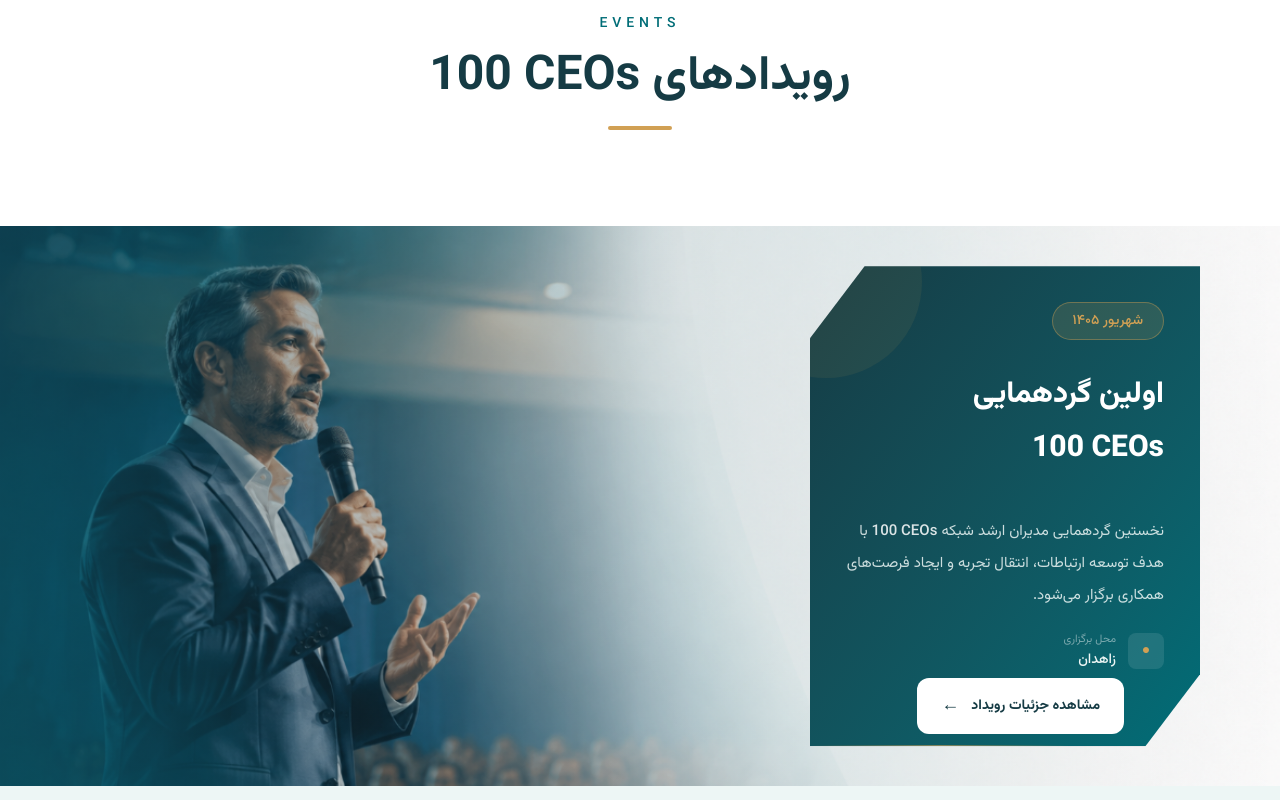
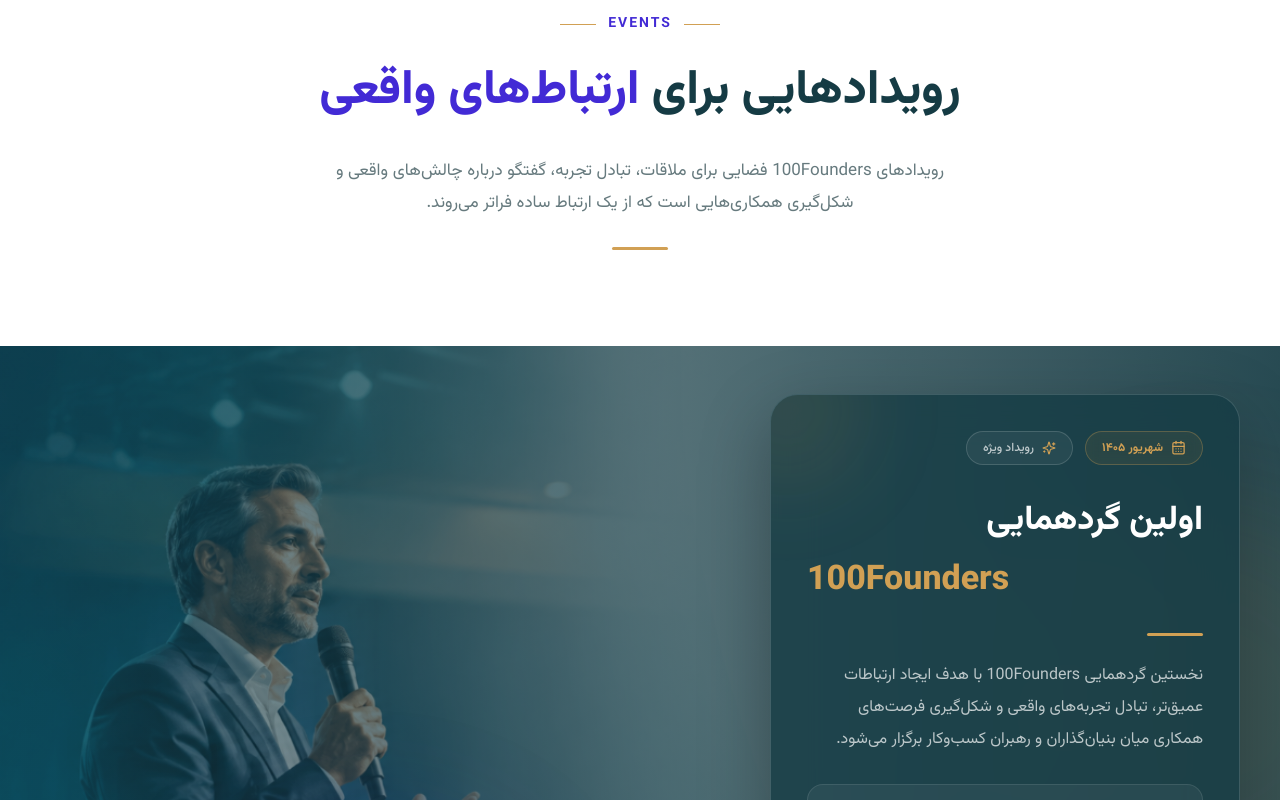
Before and after one commit to fatemehharatimoghadam/100founders, a Next.js app: page / in a window 1280 px wide. Shown: the part 4880-5680 px from the top of the page. Built offline with nearby package versions, Linux system fonts and the light colour scheme.

Commit message:
feat: redesign events section for 100Founders

```diff
--- a/src/components/sections/Events.tsx
+++ b/src/components/sections/Events.tsx
@@ -1,5 +1,12 @@
 import Image from "next/image";
 import Link from "next/link";
+
+import {
+  ArrowLeft,
+  CalendarDays,
+  MapPin,
+  Sparkles,
+} from "lucide-react";
 
 
 const events = [
@@ -7,299 +14,439 @@ const events = [
     location: "زاهدان",
     date: "شهریور ۱۴۰۵",
     slug: "zahedan-1405",
+    title: "اولین گردهمایی 100Founders",
+    description:
+      "نخستین گردهمایی 100Founders با هدف ایجاد ارتباطات عمیق‌تر، تبادل تجربه‌های واقعی و شکل‌گیری فرصت‌های همکاری میان بنیان‌گذاران و رهبران کسب‌وکار برگزار می‌شود.",
   },
-];
+] as const;
 
 
 export default function Events() {
   return (
     <section
       id="events"
+      dir="rtl"
       className="
         overflow-hidden
         bg-white
       "
     >
-      {/* ================= HEADER ================= */}
+      {/* ========================================
+          HEADER
+      ======================================== */}
       <div
         className="
+          mx-auto
+          max-w-4xl
           px-6
           py-20
           text-center
           md:py-24
         "
       >
+        <div
+          className="
+            flex
+            items-center
+            justify-center
+            gap-3
+          "
+        >
+          <span
+            aria-hidden="true"
+            className="h-px w-9 bg-gold"
+          />
+
           <p
+            dir="ltr"
             className="
               text-sm
-            font-medium
-            tracking-[0.35em]
-            text-[rgb(0,109,119)]
+              font-bold
+              tracking-[0.14em]
+              text-primary
             "
           >
             EVENTS
           </p>
 
+          <span
+            aria-hidden="true"
+            className="h-px w-9 bg-gold"
+          />
+        </div>
+
         <h2
           className="
             mt-5
             text-4xl
-            font-bold
-            text-[rgb(21,59,68)]
+            font-extrabold
+            leading-[1.6]
+            text-dark
             md:text-5xl
           "
         >
-          رویدادهای{" "}
-          <span dir="ltr">
-            100 CEOs
+          رویدادهایی برای
+          <span className="text-primary">
+            {" "}
+            ارتباط‌های واقعی
           </span>
         </h2>
 
-        <div
+        <p
           className="
             mx-auto
             mt-6
-            h-1
-            w-16
+            max-w-2xl
+            text-base
+            leading-8
+            text-gray
+            md:text-[17px]
+          "
+        >
+          رویدادهای 100Founders فضایی برای ملاقات، تبادل تجربه،
+          گفتگو درباره چالش‌های واقعی و شکل‌گیری همکاری‌هایی است
+          که از یک ارتباط ساده فراتر می‌روند.
+        </p>
+
+        <div
+          aria-hidden="true"
+          className="
+            mx-auto
+            mt-7
+            h-[3px]
+            w-14
             rounded-full
-            bg-[rgb(209,160,84)]
+            bg-gold
           "
         />
       </div>
 
 
-      {/* ================= EVENTS ================= */}
+      {/* ========================================
+          EVENTS
+      ======================================== */}
       {events.map((event) => (
-        <div
+        <article
           key={event.slug}
           className="
             relative
-            min-h-[560px]
+            min-h-[680px]
             w-full
-            md:h-[560px]
+            overflow-hidden
+            md:min-h-[620px]
           "
         >
-          {/* ================= BACKGROUND IMAGE ================= */}
+          {/* Background Image */}
           <Image
             src="/images/events/event-hero.PNG"
-            alt="100 CEOs Event"
+            alt={`رویداد ${event.title}`}
             fill
             priority
+            sizes="100vw"
             className="
               object-cover
-              object-left
+              object-center
+              transition-transform
+              duration-[1200ms]
+              ease-out
+            "
+          />
+
+          {/* Dark Overlay */}
+          <div
+            aria-hidden="true"
+            className="
+              absolute
+              inset-0
+              bg-dark/45
+            "
+          />
+
+          {/* Directional Gradient */}
+          <div
+            aria-hidden="true"
+            className="
+              absolute
+              inset-0
+              bg-gradient-to-l
+              from-dark/85
+              via-dark/45
+              to-dark/10
+            "
+          />
+
+          {/* Gold Ambient Glow */}
+          <div
+            aria-hidden="true"
+            className="
+              pointer-events-none
+              absolute
+              -right-32
+              top-1/2
+              h-[420px]
+              w-[420px]
+              -translate-y-1/2
+              rounded-full
+              bg-gold/10
+              blur-3xl
+            "
+          />
+
+          {/* Primary Ambient Glow */}
+          <div
+            aria-hidden="true"
+            className="
+              pointer-events-none
+              absolute
+              -bottom-32
+              left-[15%]
+              h-[360px]
+              w-[360px]
+              rounded-full
+              bg-primary/15
+              blur-3xl
             "
           />
 
 
-          {/* ================= IMAGE OVERLAY ================= */}
+          {/* ========================================
+              CONTENT WRAPPER
+          ======================================== */}
           <div
             className="
-              absolute
-              inset-0
-              bg-gradient-to-r
-              from-[rgb(21,59,68)]/50
-              via-[rgb(21,59,68)]/10
-              to-transparent
-            "
-          />
-
-
-          {/* ================= EVENT CARD ================= */}
-          <div
-            className="
-              absolute
-              bottom-6
-              right-6
-              top-6
+              relative
               z-10
-              w-[calc(100%-3rem)]
-              max-w-[390px]
-
-              md:bottom-10
-              md:right-12
-              md:top-10
-              md:w-[350px]
-
-              lg:right-20
-              lg:w-[390px]
+              mx-auto
+              flex
+              min-h-[680px]
+              max-w-7xl
+              items-center
+              px-6
+              py-12
+              md:min-h-[620px]
+              md:px-8
+              lg:px-10
             "
           >
+            {/* Event Card */}
             <div
               className="
                 group
                 relative
-                h-full
+                w-full
+                max-w-[470px]
                 overflow-hidden
-                bg-gradient-to-br
-                from-[rgb(21,59,68)]
-                to-[rgb(0,109,119)]
-                px-7
-                py-8
-                text-white
-                shadow-2xl
+
+                rounded-[28px]
+
+                border
+                border-white/15
+
+                bg-dark/80
+
+                p-7
+
+                shadow-[0_24px_70px_rgba(0,0,0,0.28)]
+
+                backdrop-blur-xl
+
                 transition-all
                 duration-500
-                hover:-translate-y-1
+                ease-out
 
-                md:px-9
-                md:py-9
+                hover:-translate-y-2
+                hover:border-gold/40
+                hover:bg-dark/88
+                hover:shadow-[0_30px_80px_rgba(0,0,0,0.34)]
+
+                md:p-9
               "
-              style={{
-                clipPath:
-                  "polygon(14% 0,100% 0,100% 85%,86% 100%,0 100%,0 15%)",
-              }}
             >
-              {/* ================= DECORATIVE ELEMENTS ================= */}
+              {/* Top Gold Line */}
+              <span
+                aria-hidden="true"
+                className="
+                  absolute
+                  left-0
+                  right-0
+                  top-0
+                  h-[3px]
+                  origin-right
+                  scale-x-0
+                  bg-gold
+                  transition-transform
+                  duration-500
+                  ease-out
+                  group-hover:scale-x-100
+                "
+              />
+
+              {/* Decorative Gold Glow */}
               <div
+                aria-hidden="true"
                 className="
                   pointer-events-none
                   absolute
-                  -left-20
-                  -top-20
-                  h-48
-                  w-48
+                  -left-16
+                  -top-16
+                  h-40
+                  w-40
                   rounded-full
-                  bg-[rgb(209,160,84)]
-                  opacity-[0.08]
+                  bg-gold/10
+                  blur-2xl
                   transition-transform
                   duration-700
                   group-hover:scale-125
                 "
               />
 
+              {/* Event Badge */}
               <div
                 className="
-                  pointer-events-none
-                  absolute
-                  bottom-0
-                  left-0
-                  h-px
-                  w-2/3
-                  bg-gradient-to-r
-                  from-transparent
-                  via-[rgb(209,160,84)]/60
-                  to-transparent
+                  flex
+                  flex-wrap
+                  items-center
+                  gap-3
+                "
+              >
+                <span
+                  className="
+                    inline-flex
+                    items-center
+                    gap-2
+                    rounded-full
+                    border
+                    border-gold/30
+                    bg-gold/10
+                    px-4
+                    py-2
+                    text-xs
+                    font-bold
+                    text-gold
+                    backdrop-blur-sm
+                  "
+                >
+                  <CalendarDays
+                    aria-hidden="true"
+                    size={15}
+                  />
+
+                  {event.date}
+                </span>
+
+                <span
+                  className="
+                    inline-flex
+                    items-center
+                    gap-2
+                    rounded-full
+                    border
+                    border-white/15
+                    bg-white/5
+                    px-4
+                    py-2
+                    text-xs
+                    font-medium
+                    text-white/70
+                  "
+                >
+                  <Sparkles
+                    aria-hidden="true"
+                    size={14}
+                    className="text-gold"
+                  />
+
+                  رویداد ویژه
+                </span>
+              </div>
+
+
+              {/* Title */}
+              <h3
+                className="
+                  mt-7
+                  text-3xl
+                  font-extrabold
+                  leading-[1.65]
+                  text-white
+                  md:text-[34px]
+                "
+              >
+                اولین گردهمایی
+                <span
+                  dir="ltr"
+                  className="
+                    block
+                    mt-1
+                    text-gold
+                  "
+                >
+                  100Founders
+                </span>
+              </h3>
+
+
+              {/* Accent Divider */}
+              <div
+                aria-hidden="true"
+                className="
+                  mt-6
+                  h-[3px]
+                  w-14
+                  rounded-full
+                  bg-gold
+                  transition-all
+                  duration-500
+                  group-hover:w-20
                 "
               />
 
 
-              {/* ================= CONTENT ================= */}
-              <div
+              {/* Description */}
+              <p
                 className="
-                  relative
-                  z-10
-                  flex
-                  h-full
-                  flex-col
+                  mt-6
+                  text-[15px]
+                  leading-8
+                  text-white/70
+                  md:text-base
                 "
               >
-                {/* DATE */}
-                <div>
-                  <span
-                    className="
-                      inline-flex
-                      items-center
-                      rounded-full
-                      border
-                      border-[rgb(209,160,84)]/40
-                      bg-[rgb(209,160,84)]/15
-                      px-5
-                      py-2
-                      text-sm
-                      font-medium
-                      text-[rgb(209,160,84)]
-                    "
-                  >
-                    {event.date}
-                  </span>
-                </div>
-
-
-                {/* TITLE */}
-                <h3
-                  className="
-                    mt-7
-                    text-2xl
-                    font-black
-                    leading-[1.8]
-                    md:text-3xl
-                  "
-                >
-                  اولین گردهمایی{" "}
-                  <span
-                    dir="ltr"
-                    className="whitespace-nowrap"
-                  >
-                    100 CEOs
-                  </span>
-                </h3>
-
-
-                {/* GOLD LINE */}
-                <div
-                  className="
-                    mt-5
-                    h-[3px]
-                    w-12
-                    rounded-full
-                    bg-[rgb(209,160,84)]
-                  "
-                />
-
-
-                {/* DESCRIPTION */}
-                <p
-                  className="
-                    mt-5
-                    text-sm
-                    leading-8
-                    text-[rgb(237,246,245)]
-                    opacity-85
-                    md:text-[15px]
-                  "
-                >
-                  نخستین گردهمایی مدیران ارشد شبکه{" "}
-                  <span
-                    dir="ltr"
-                    className="
-                      font-medium
-                      text-white
-                    "
-                  >
-                    100 CEOs
-                  </span>{" "}
-                  با هدف توسعه ارتباطات، انتقال تجربه و ایجاد فرصت‌های همکاری
-                  برگزار می‌شود.
+                {event.description}
               </p>
 
 
-                {/* LOCATION */}
+              {/* Location */}
               <div
                 className="
-                    mt-5
+                  mt-7
                   flex
                   items-center
-                    gap-3
-                    text-sm
-                    text-[rgb(237,246,245)]
+                  gap-4
+                  rounded-2xl
+                  border
+                  border-white/10
+                  bg-white/5
+                  p-4
                 "
               >
                 <div
                   className="
                     flex
-                      h-9
-                      w-9
+                    h-11
+                    w-11
                     shrink-0
                     items-center
                     justify-center
-                      rounded-lg
-                      bg-white/10
+                    rounded-xl
+                    bg-gold/10
+                    text-gold
                   "
                 >
-                    <span className="text-[rgb(209,160,84)]">
-                      ●
-                    </span>
+                  <MapPin
+                    aria-hidden="true"
+                    size={20}
+                  />
                 </div>
 
                 <div>
@@ -307,7 +454,8 @@ export default function Events() {
                     className="
                       block
                       text-[11px]
-                        text-white/45
+                      font-medium
+                      text-white/40
                     "
                   >
                     محل برگزاری
@@ -315,9 +463,11 @@ export default function Events() {
 
                   <span
                     className="
-                        mt-0.5
+                      mt-1
                       block
-                        font-medium
+                      text-sm
+                      font-bold
+                      text-white
                     "
                   >
                     {event.location}
@@ -326,57 +476,83 @@ export default function Events() {
               </div>
 
 
-                {/* BUTTON */}
-                <div
-                  className="
-                    mt-auto
-                    pt-2
-                    p-10
-                  "
-                >
+              {/* CTA */}
+              <div className="mt-8">
                 <Link
                   href={`/events/${event.slug}`}
                   className="
+                    group/button
                     inline-flex
+                    h-12
                     w-full
                     items-center
                     justify-center
                     gap-3
                     rounded-xl
-                      bg-white
+
+                    bg-gold
+
                     px-6
-                      py-3.5
+
                     text-sm
                     font-bold
-                      text-[rgb(21,59,68)]
+                    text-dark
+
+                    shadow-[0_8px_24px_rgba(209,160,84,0.18)]
+
                     transition-all
                     duration-300
-                      hover:bg-[rgb(209,160,84)]
-                      hover:text-white
-                      hover:shadow-lg
-                      sm:w-fit
+                    ease-out
+
+                    hover:-translate-y-[2px]
+                    hover:scale-[1.015]
+                    hover:bg-gold/90
+                    hover:text-dark
+                    hover:shadow-[0_12px_30px_rgba(209,160,84,0.28)]
+
+                    focus-visible:outline-none
+                    focus-visible:ring-2
+                    focus-visible:ring-gold/50
+                    focus-visible:ring-offset-2
+                    focus-visible:ring-offset-dark
                   "
                 >
                   <span>
                     مشاهده جزئیات رویداد
                   </span>
 
-                    <span
+                  <ArrowLeft
+                    aria-hidden="true"
+                    size={18}
                     className="
-                        text-lg
                       transition-transform
                       duration-300
-                        group-hover:-translate-x-1
+                      group-hover/button:-translate-x-1
+                    "
+                  />
+                </Link>
+              </div>
+
+
+              {/* Footer Note */}
+              <div
+                className="
+                  mt-5
+                  flex
+                  items-center
+                  justify-center
+                  gap-2
+                  text-[11px]
+                  text-white/35
                 "
               >
-                      ←
-                    </span>
-                  </Link>
+                <span className="h-1 w-1 rounded-full bg-gold" />
+
+                ارتباط · تجربه · همکاری · رشد
               </div>
             </div>
           </div>
-          </div>
-        </div>
+        </article>
       ))}
     </section>
   );
```
Lines whose indentation alone changed are shown as unchanged.
